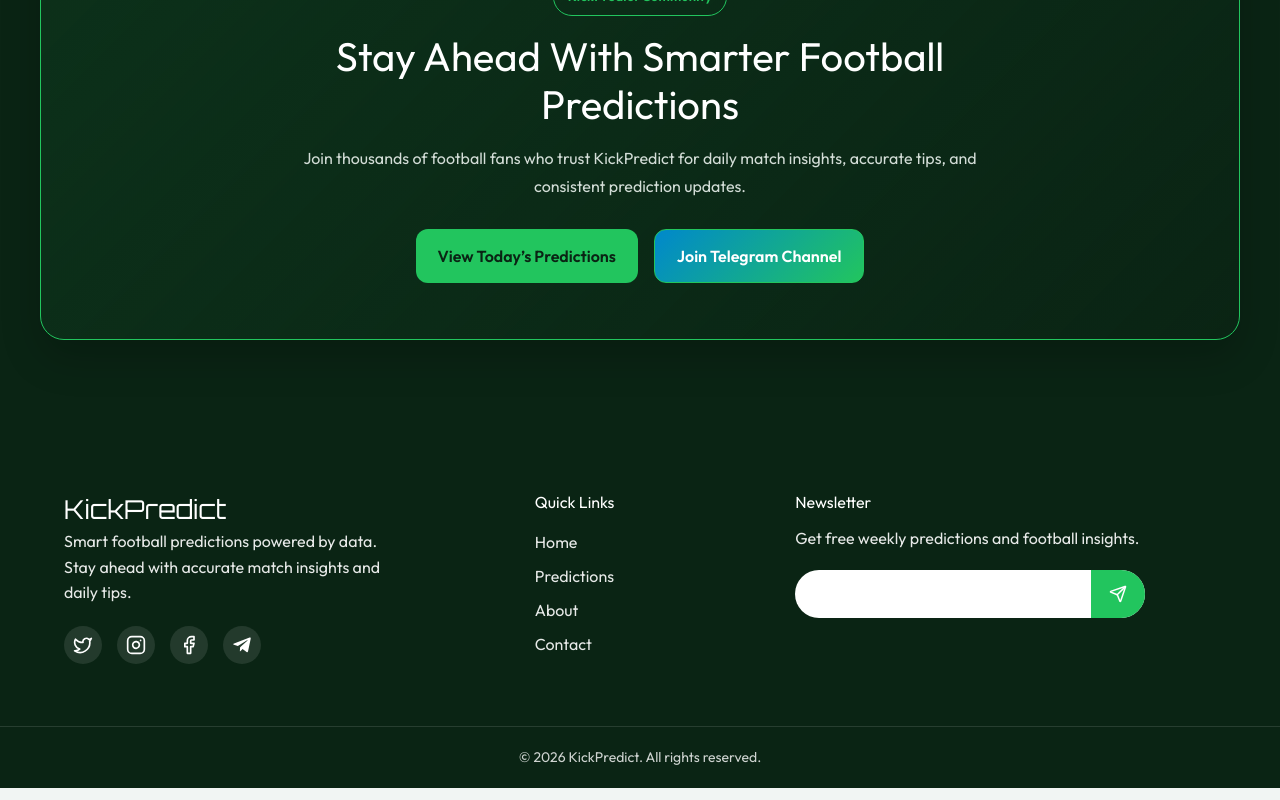
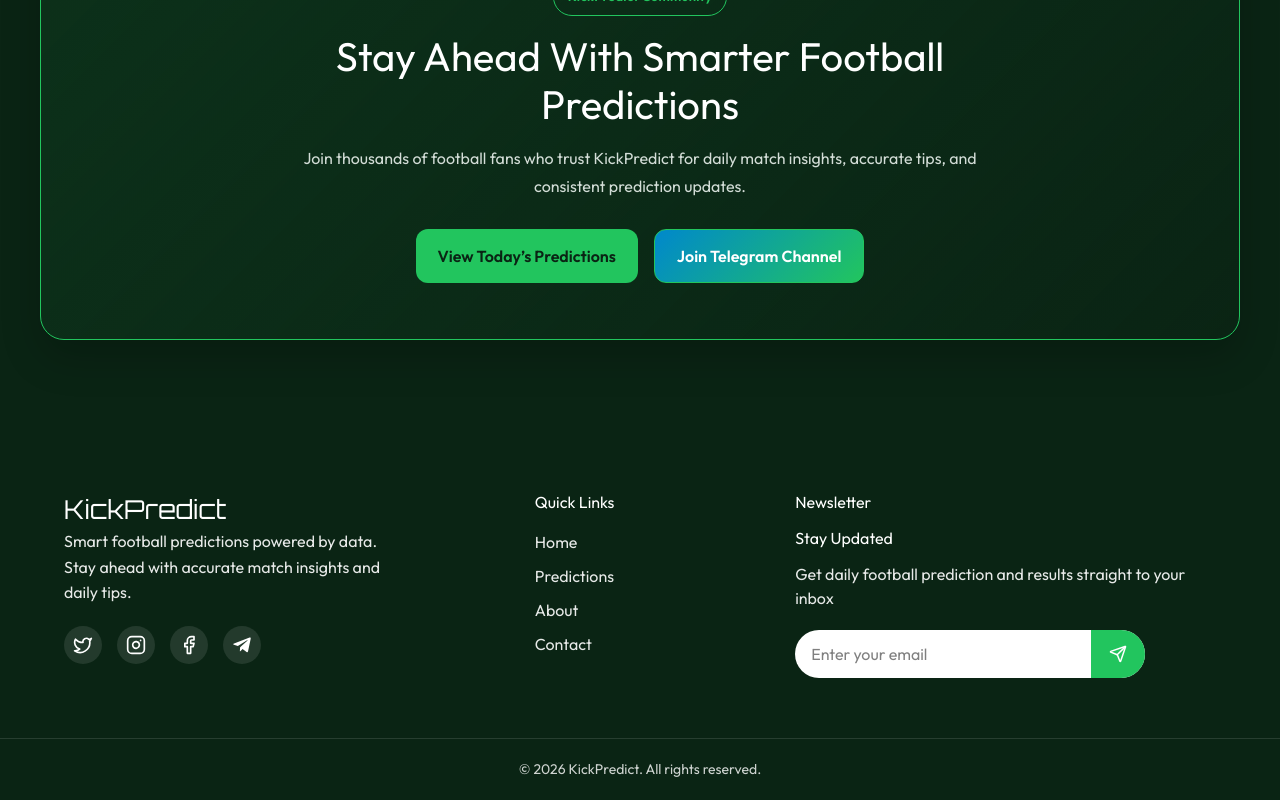
Before and after one commit to Hisaw304/kickpredict, a React (Vite) app: page /contact in a window 1280 px wide. Shown: the part 1921-2721 px from the top of the page. Built offline with nearby package versions, Linux system fonts and the light colour scheme; no server answers.

Commit message:
newsletter fixed

```diff
--- a/src/assets/style.css
+++ b/src/assets/style.css
@@ -322,6 +322,7 @@ body {
 .kp-newsletter-form input {
   flex: 1;
   border: none;
+  color: var(--kp-black);
   padding: 12px 16px;
   outline: none;
 }
@@ -344,7 +345,12 @@ body {
 .kp-newsletter-form svg {
   color: white;
 }
-
+.kp-newsletter-message {
+  margin-top: 10px;
+  font-size: 0.92rem;
+  color: #fff;
+  opacity: 0.9;
+}
 /* =========================================
    FOOTER BOTTOM
 ========================================= */
--- a/src/components/Footer.jsx
+++ b/src/components/Footer.jsx
@@ -1,7 +1,51 @@
+import React, { useState } from "react";
+import { supabase } from "../lib/supabase";
 import { Mail, Twitter, Instagram, Facebook, Send } from "lucide-react";
 import { FaTelegramPlane } from "react-icons/fa";
 
 export default function Footer() {
+  const [email, setEmail] = useState("");
+  const [loading, setLoading] = useState(false);
+  const [message, setMessage] = useState("");
+
+  const handleNewsletterSubmit = async () => {
+    if (!email.trim()) {
+      setMessage("Please enter your email.");
+      return;
+    }
+
+    const emailRegex = /^[^\s@]+@[^\s@]+\.[^\s@]+$/;
+
+    if (!emailRegex.test(email)) {
+      setMessage("Please enter a valid email address.");
+      return;
+    }
+
+    try {
+      setLoading(true);
+      setMessage("");
+
+      const { error } = await supabase
+        .from("newsletter_subscribers")
+        .insert([{ email: email.trim().toLowerCase() }]);
+
+      if (error) {
+        if (error.message.toLowerCase().includes("duplicate")) {
+          setMessage("This email is already subscribed.");
+        } else {
+          setMessage("Something went wrong. Please try again.");
+        }
+        return;
+      }
+
+      setMessage("Subscribed successfully 🎉");
+      setEmail("");
+    } catch (err) {
+      setMessage("Something went wrong. Please try again.");
+    } finally {
+      setLoading(false);
+    }
+  };
   return (
     <footer className="kp-footer">
       <div className="kp-footer-container">
@@ -43,14 +87,27 @@ export default function Footer() {
         {/* NEWSLETTER */}
         <div className="kp-footer-newsletter">
           <h4>Newsletter</h4>
-          <p>Get free weekly predictions and football insights.</p>
+          <h3 className="mb-3">Stay Updated</h3>
+          <p>
+            Get daily football prediction and results straight to your inbox
+          </p>
 
           <div className="kp-newsletter-form">
-            <input type="email" placeholder="Enter your email" />
-            <button>
-              <Send size={18} />
+            <input
+              type="email"
+              placeholder="Enter your email"
+              value={email}
+              onChange={(e) => setEmail(e.target.value)}
+              onKeyDown={(e) => {
+                if (e.key === "Enter") handleNewsletterSubmit();
+              }}
+            />
+            <button onClick={handleNewsletterSubmit} disabled={loading}>
+              {loading ? "..." : <Send size={18} />}
             </button>
           </div>
+
+          {message && <p className="kp-newsletter-message">{message}</p>}
         </div>
       </div>
 
```
